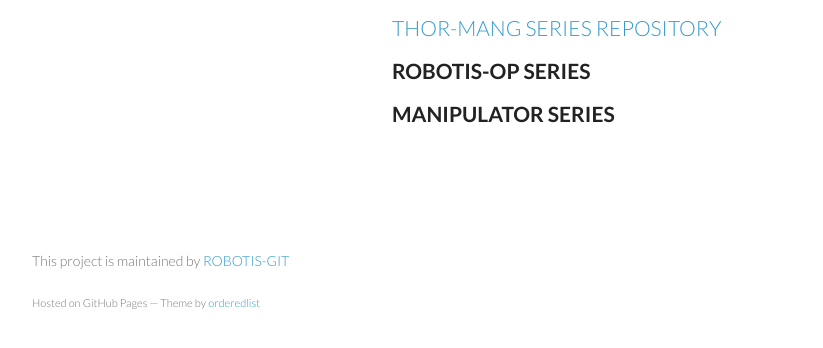
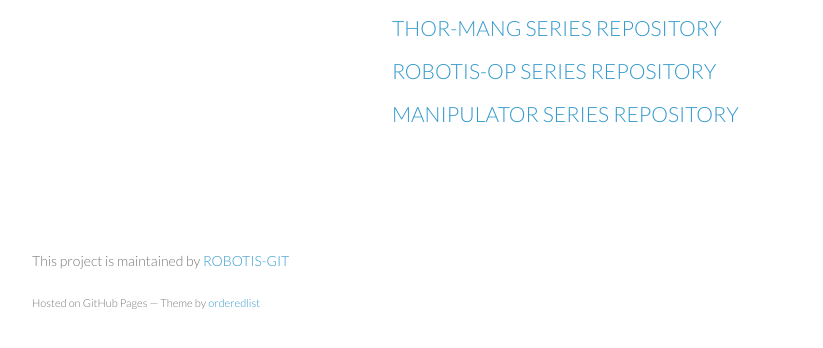
Before and after one commit to agent-system/_OLD_ROBOTIS-Framework, a plain HTML site: page index.html in a window 1280 px wide. Shown: the part 418-766 px from the top of the page, without its empty margins (178-1001 px from the left). Drawn offline with Linux system fonts and the light colour scheme.

```diff
--- a/index.html
+++ b/index.html
@@ -38,11 +38,11 @@
 </h2>
 
 <h2>
-<a id="robotis-op-series" class="anchor" href="#robotis-op-series" aria-hidden="true"><span class="octicon octicon-link"></span></a><a href="http://robotis-git.github.io/ROBOTIS-OP/"><strong>ROBOTIS-OP SERIES</strong></a>
+<a id="robotis-op-series-repository" class="anchor" href="#robotis-op-series-repository" aria-hidden="true"><span class="octicon octicon-link"></span></a><a href="http://robotis-git.github.io/ROBOTIS-OP/">ROBOTIS-OP SERIES REPOSITORY</a>
 </h2>
 
 <h2>
-<a id="manipulator-series" class="anchor" href="#manipulator-series" aria-hidden="true"><span class="octicon octicon-link"></span></a><a href="http://robotis-git.github.io/ROBOTIS-MANIPULATOR/"><strong>MANIPULATOR SERIES</strong></a>
+<a id="manipulator-series-repository" class="anchor" href="#manipulator-series-repository" aria-hidden="true"><span class="octicon octicon-link"></span></a><a href="http://robotis-git.github.io/ROBOTIS-MANIPULATOR/">MANIPULATOR SERIES REPOSITORY</a>
 </h2>
       </section>
       <footer>
--- a/params.json
+++ b/params.json
@@ -1 +1 @@
-{"name":"ROBOTIS OFFICIAL","tagline":"ROBOTIS OFFICIAL GIT REP MAIN","body":"![ROBOTIS] (https://yt3.ggpht.com/-OTkBV7RFYFM/AAAAAAAAAAI/AAAAAAAAAAA/F9LEtOQcnbc/s900-c-k-no/photo.jpg)\r\n\r\n# GIT LINKS\r\n##[THOR-MANG SERIES REPOSITORY] (http://robotis-git.github.io/ROBOTIS-THORMANG/)\r\n\r\n##[**ROBOTIS-OP SERIES**] (http://robotis-git.github.io/ROBOTIS-OP/)\r\n\r\n##[**MANIPULATOR SERIES**] (http://robotis-git.github.io/ROBOTIS-MANIPULATOR/)","google":"","note":"Don't delete this file! It's used internally to help with page regeneration."}
+{"name":"ROBOTIS OFFICIAL","tagline":"ROBOTIS OFFICIAL GIT REP MAIN","body":"![ROBOTIS] (https://yt3.ggpht.com/-OTkBV7RFYFM/AAAAAAAAAAI/AAAAAAAAAAA/F9LEtOQcnbc/s900-c-k-no/photo.jpg)\r\n\r\n# GIT LINKS\r\n##[THOR-MANG SERIES REPOSITORY] (http://robotis-git.github.io/ROBOTIS-THORMANG/)\r\n\r\n##[ROBOTIS-OP SERIES REPOSITORY] (http://robotis-git.github.io/ROBOTIS-OP/)\r\n\r\n##[MANIPULATOR SERIES REPOSITORY] (http://robotis-git.github.io/ROBOTIS-MANIPULATOR/)","google":"","note":"Don't delete this file! It's used internally to help with page regeneration."}
```
